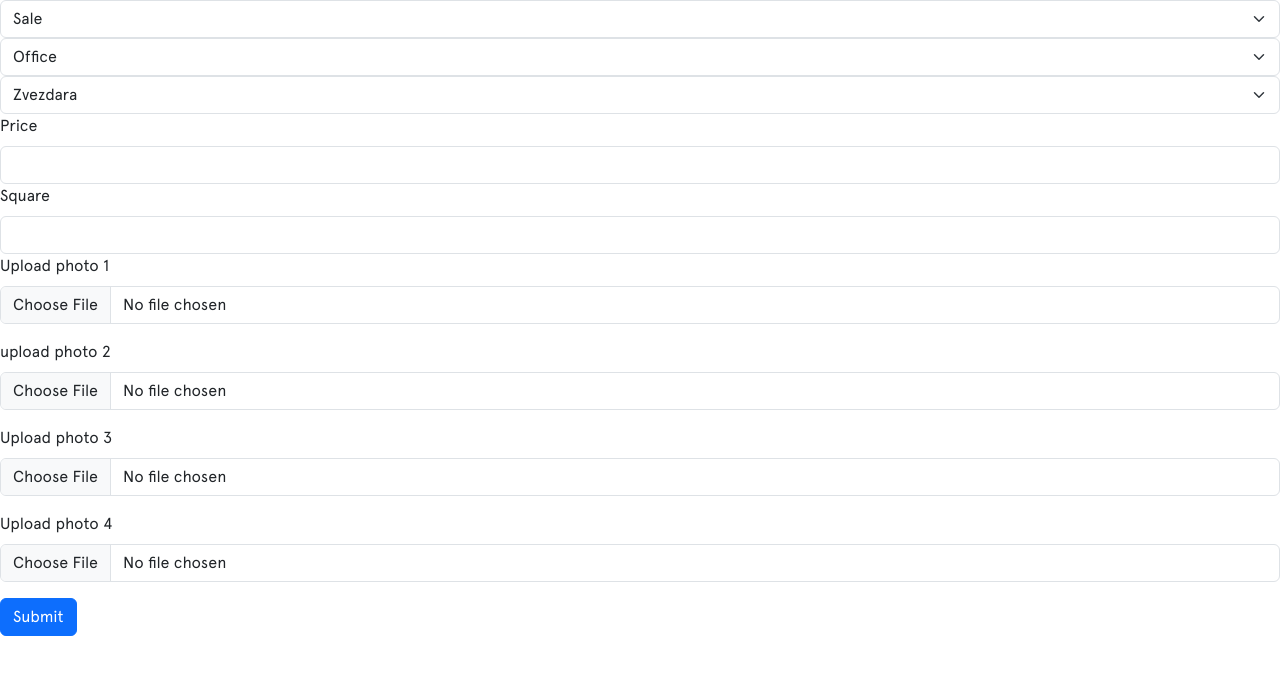
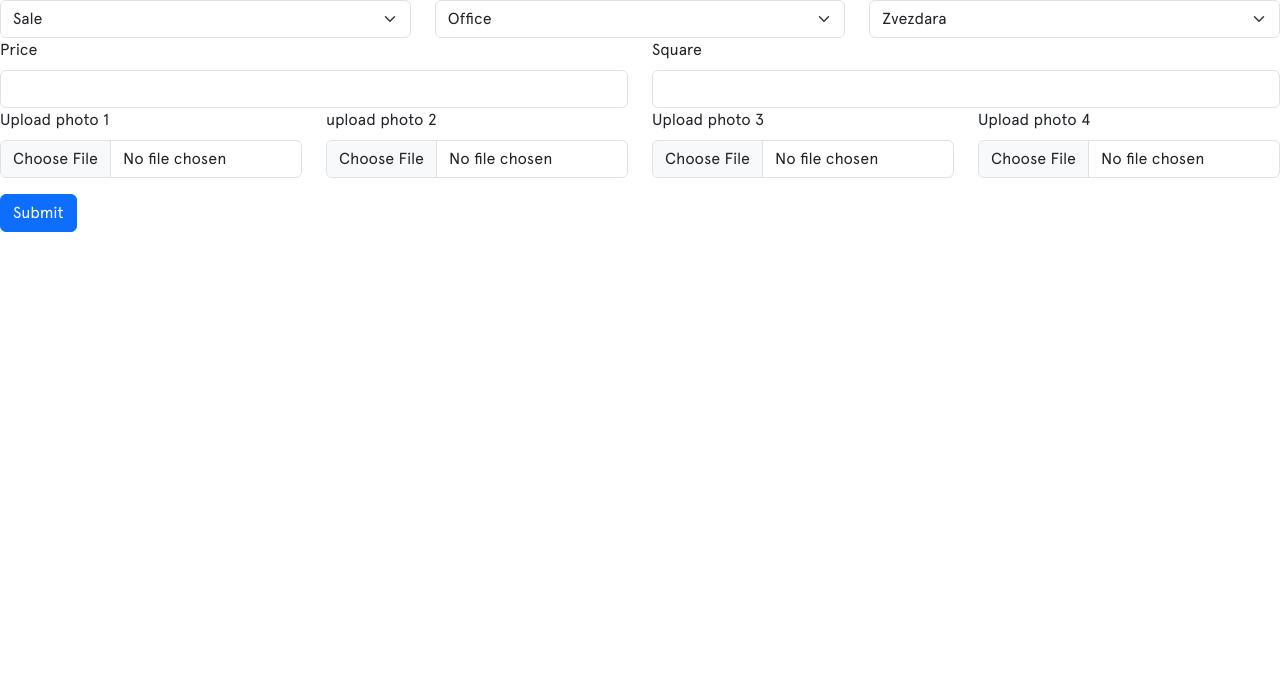
Before and after one commit to krsticzoran/real-estate-agency, a React (Create React App) app: page /dashboard/add-property in a window 1280 px wide. Shown: the top 674 px of the page. Built offline with nearby package versions, Linux system fonts and the light colour scheme.

Commit message:
add property style

```diff
--- a/src/pages/dashboard/addPrpperty/addProperty.tsx
+++ b/src/pages/dashboard/addPrpperty/addProperty.tsx
@@ -1,20 +1,28 @@
 import { FC } from "react";
+import { Col } from "react-bootstrap";
 import Button from "react-bootstrap/Button";
 import Form from "react-bootstrap/Form";
+import Row from "react-bootstrap/Row";
 
 const addProperty: FC = () => {
   return (
     <Form>
+      <Row>
+        <Col>
           <Form.Select aria-label="Default select example">
             <option value="Sale">Sale</option>
             <option value="Rent">Rent</option>
           </Form.Select>
+        </Col>
+        <Col>
           <Form.Select aria-label="Default select example">
             <option value="offices">Office</option>
             <option value="shops">Shop</option>
             <option value="warehouses">Warehouse</option>
             <option value="catering">Catering</option>
           </Form.Select>
+        </Col>
+        <Col>
           <Form.Select aria-label="Default select example">
             <option value="Zvezdara">Zvezdara</option>
             <option value="Novi Beograd">Novi Beograd</option>
@@ -23,26 +31,44 @@ const addProperty: FC = () => {
             <option value="Stari grad">Stari grad</option>
             <option value="Mladenovac">Mladenovac</option>
           </Form.Select>
+        </Col>
+      </Row>
+      <Row>
+        <Col>
           <Form.Label htmlFor="inputPrice">Price</Form.Label>
           <Form.Control type="text" id="inputPrice" />
+        </Col>
+        <Col>
           <Form.Label htmlFor="inputSquare">Square</Form.Label>
           <Form.Control type="text" id="inputSquare" />
+        </Col>
+      </Row>
+      <Row>
+        <Col>
           <Form.Group controlId="formFile" className="mb-3">
             <Form.Label>Upload photo 1</Form.Label>
             <Form.Control type="file" />
           </Form.Group>
+        </Col>
+        <Col>
           <Form.Group controlId="formFile" className="mb-3">
             <Form.Label>upload photo 2</Form.Label>
             <Form.Control type="file" />
           </Form.Group>
+        </Col>
+        <Col>
           <Form.Group controlId="formFile" className="mb-3">
             <Form.Label>Upload photo 3</Form.Label>
             <Form.Control type="file" />
           </Form.Group>
+        </Col>
+        <Col>
           <Form.Group controlId="formFile" className="mb-3">
             <Form.Label>Upload photo 4</Form.Label>
             <Form.Control type="file" />
           </Form.Group>
+        </Col>
+      </Row>
       <Button variant="primary" type="submit">
         Submit
       </Button>
```
Lines whose indentation alone changed are shown as unchanged.
